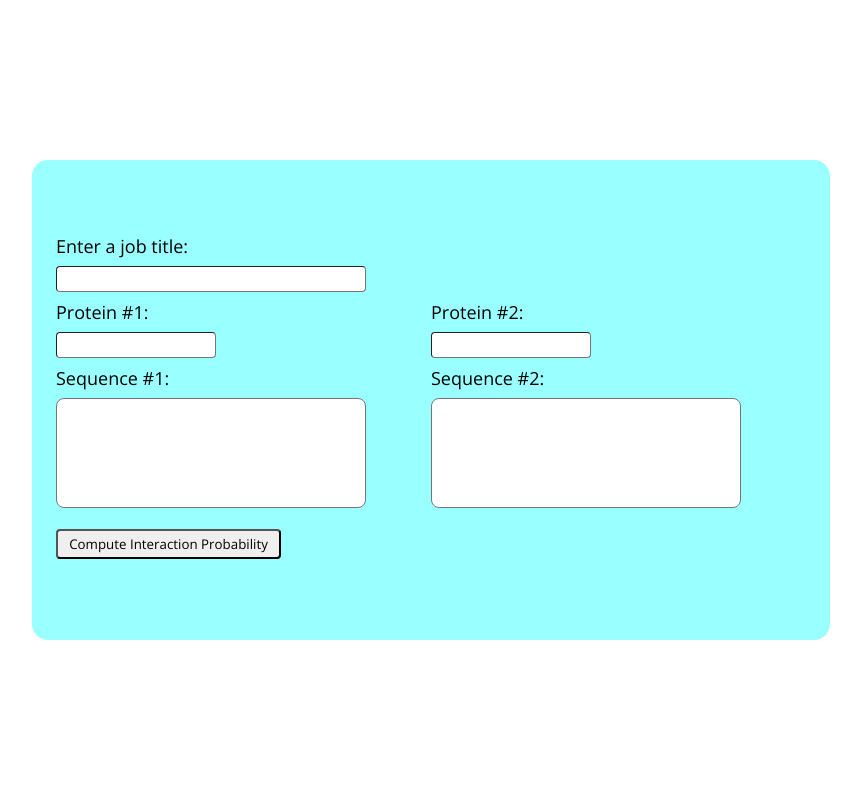
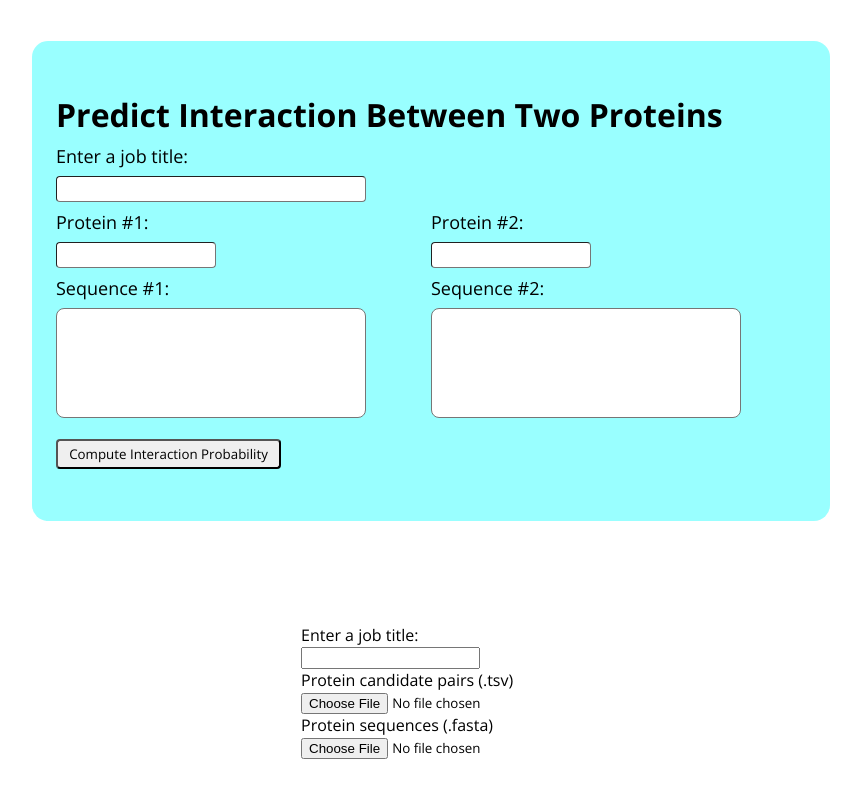
Before and after one commit to samsledje/D-SCRIPT, a React (Create React App) app in the folder web-server/frontend/: page / in a window 1280 px wide. Shown: the whole page, without its empty margins (209-1070 px from the left). Built offline with nearby package versions, Linux system fonts and the light colour scheme; no server answers.

Commit message:
Basic frontend for file submission

```diff
--- /dev/null
+++ b/web-server/frontend/src/components/modules/FilePredict.js
@@ -0,0 +1,16 @@
+import React from 'react'
+
+export default function FilePredict() {
+    return (
+        <div className="FilePredict-Container">
+            <form>
+                <label>Enter a job title:</label><br></br>
+                <input type="text"></input><br></br>
+                <label>Protein candidate pairs (.tsv)</label><br></br>
+                <input type="file" accept=".tsv"></input><br></br>
+                <label>Protein sequences (.fasta)</label><br></br>
+                <input type="file" accept=".fasta"></input><br></br>
+            </form>
+        </div>
+    )
+}
--- a/web-server/frontend/src/components/modules/Predict.js
+++ b/web-server/frontend/src/components/modules/Predict.js
@@ -51,6 +51,7 @@ export default function Predict() {
 
     return (
         <div className="Predict-Container">
+            <h1>Predict Interaction Between Two Proteins</h1>
             <form>
                 <label>Enter a job title: </label><br></br>
                 <input type="text" onChange={handleTitleChange}></input><br></br>
--- /dev/null
+++ b/web-server/frontend/src/components/modules/_FilePredict.scss
@@ -0,0 +1,3 @@
+.FilePredict-Container {
+    margin: auto;
+}
--- a/web-server/frontend/src/components/modules/_Predict.scss
+++ b/web-server/frontend/src/components/modules/_Predict.scss
@@ -8,6 +8,10 @@
     display: flex;
     flex-flow: column wrap;
     justify-content: center;
+
+    h1 {
+        margin-bottom: 8px;
+    }
 
     label {
         font-size: 18px;
@@ -32,7 +36,7 @@
         border-radius: 4px;
         border-width: 2px;
         cursor: pointer;
-        margin: 8px 0;
+        margin-top: 8px;
         width: 30%;
     }
 
--- a/web-server/frontend/src/components/pages/Home.js
+++ b/web-server/frontend/src/components/pages/Home.js
@@ -1,11 +1,13 @@
 import React from 'react'
 
 import Predict from '../modules/Predict'
+import FilePredict from '../modules/FilePredict'
 
 export default function Home() {
     return (
         <div className="Home-Container">
-            <Predict></Predict>
+            <Predict></Predict><br></br>
+            <FilePredict></FilePredict>
         </div>
     )
 }
--- a/web-server/frontend/src/components/pages/_Home.scss
+++ b/web-server/frontend/src/components/pages/_Home.scss
@@ -1,4 +1,5 @@
 .Home-Container {
     min-height: 100vh;
     display: flex;
+    flex-flow: column nowrap;
 }
--- a/web-server/frontend/src/styles.css
+++ b/web-server/frontend/src/styles.css
@@ -4,6 +4,10 @@
   display: -webkit-box;
   display: -ms-flexbox;
   display: flex;
+  -webkit-box-orient: vertical;
+  -webkit-box-direction: normal;
+      -ms-flex-flow: column nowrap;
+          flex-flow: column nowrap;
 }
 
 .Predict-Container {
@@ -23,6 +27,10 @@
   -webkit-box-pack: center;
       -ms-flex-pack: center;
           justify-content: center;
+}
+
+.Predict-Container h1 {
+  margin-bottom: 8px;
 }
 
 .Predict-Container label {
@@ -48,7 +56,7 @@
   border-radius: 4px;
   border-width: 2px;
   cursor: pointer;
-  margin: 8px 0;
+  margin-top: 8px;
   width: 30%;
 }
 
@@ -79,6 +87,10 @@
   margin: 8px 0;
 }
 
+.FilePredict-Container {
+  margin: auto;
+}
+
 * {
   margin: 0;
   padding: 0;
--- a/web-server/frontend/src/styles.scss
+++ b/web-server/frontend/src/styles.scss
@@ -1,6 +1,7 @@
 @import './components/pages/Home';
 
 @import './components/modules/Predict';
+@import './components/modules/FilePredict';
 
 @import url('https://fonts.googleapis.com/css2?family=Open+Sans:ital,wght@0,300;0,400;0,600;0,700;0,800;1,300;1,400;1,600;1,700;1,800&display=swap');
 
```
Also changed, not shown: 2 other files (tests, documents, lock files or other folders).
